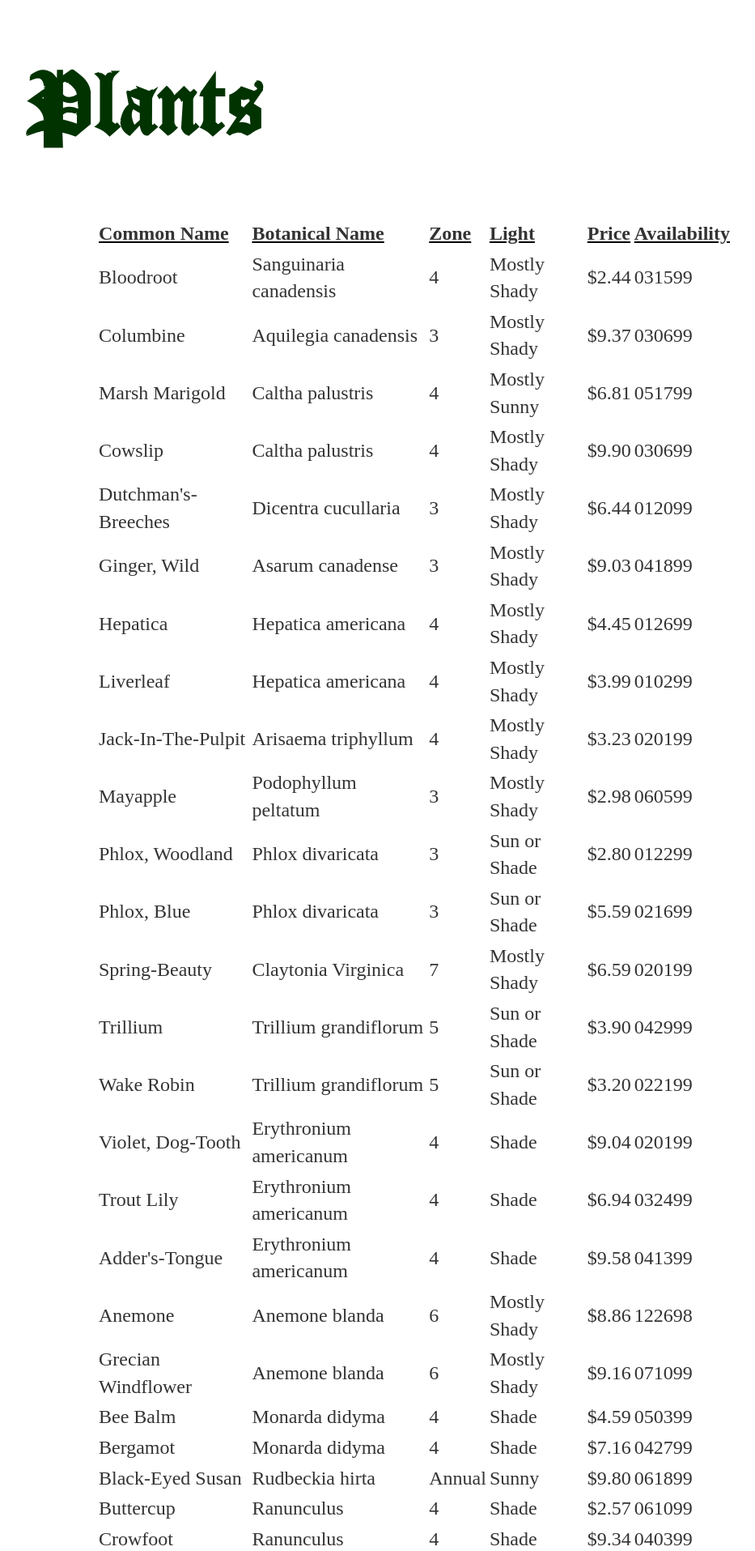
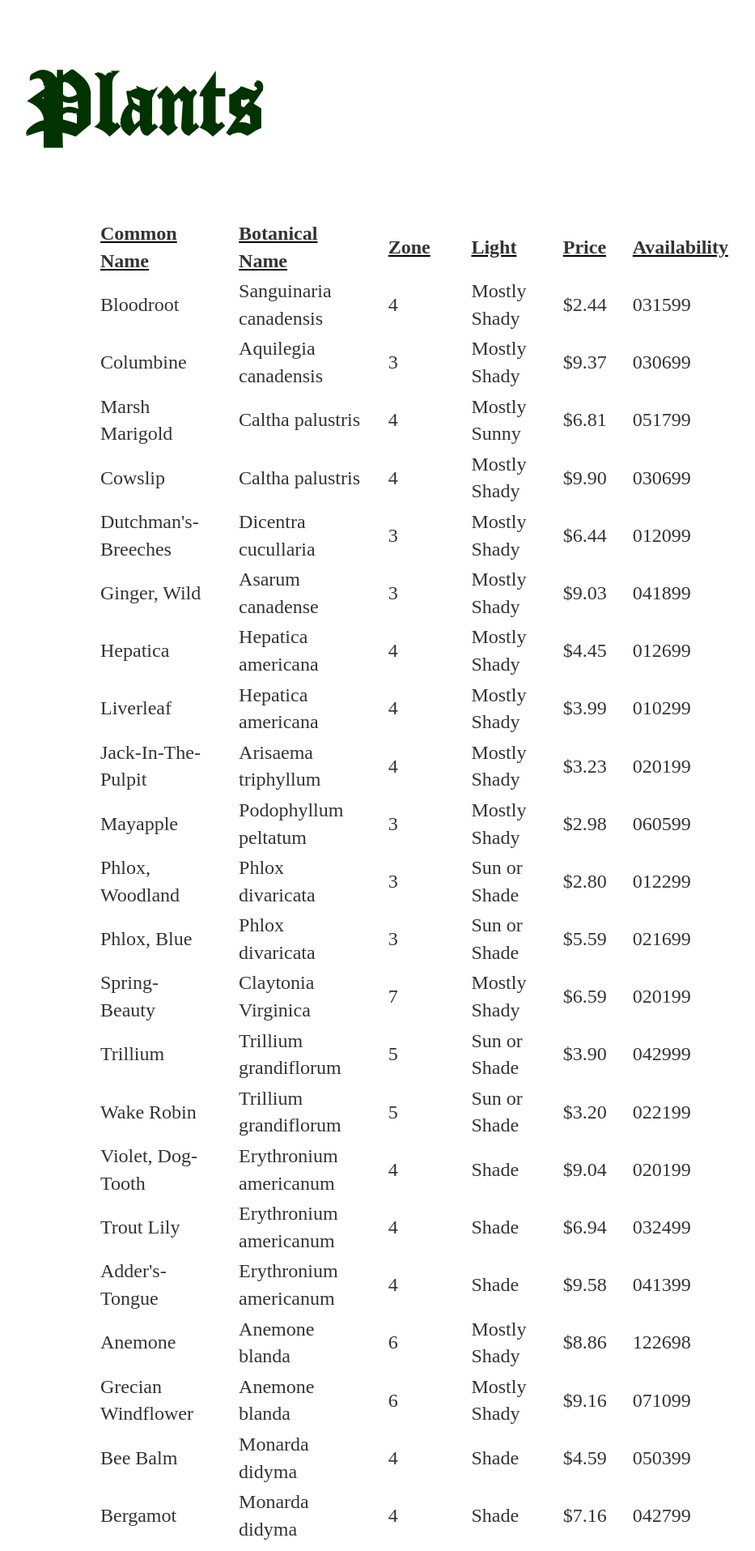
Before and after one commit to ktrie/ktrie.github.io, a Jekyll site: the page homeworks/plant_catalog.html, which Jekyll copies as it is, in a window 1280 px wide. Shown: the top 1915 px of the page at 81% size, without its empty margins (128-1061 px from the left). Built offline with Jekyll 4.4.1, drawn with Linux system fonts in a browser that asks for light colours.

Commit message:
Update plant_catalog.css

```diff
--- a/css/plant_catalog.css
+++ b/css/plant_catalog.css
@@ -25,8 +25,6 @@
     margin: 70px auto;
     width: 85%;
     padding: 3px;
-    padding-left: 15px;
-    padding-right: 15px;
 }
 
 thead {
@@ -40,5 +38,7 @@
     font-size: 1.5em;
     line-height: 1.4em;
     color: #333333;
+    padding-left: 15px;
+    padding-right: 15px;
 
 }
```
